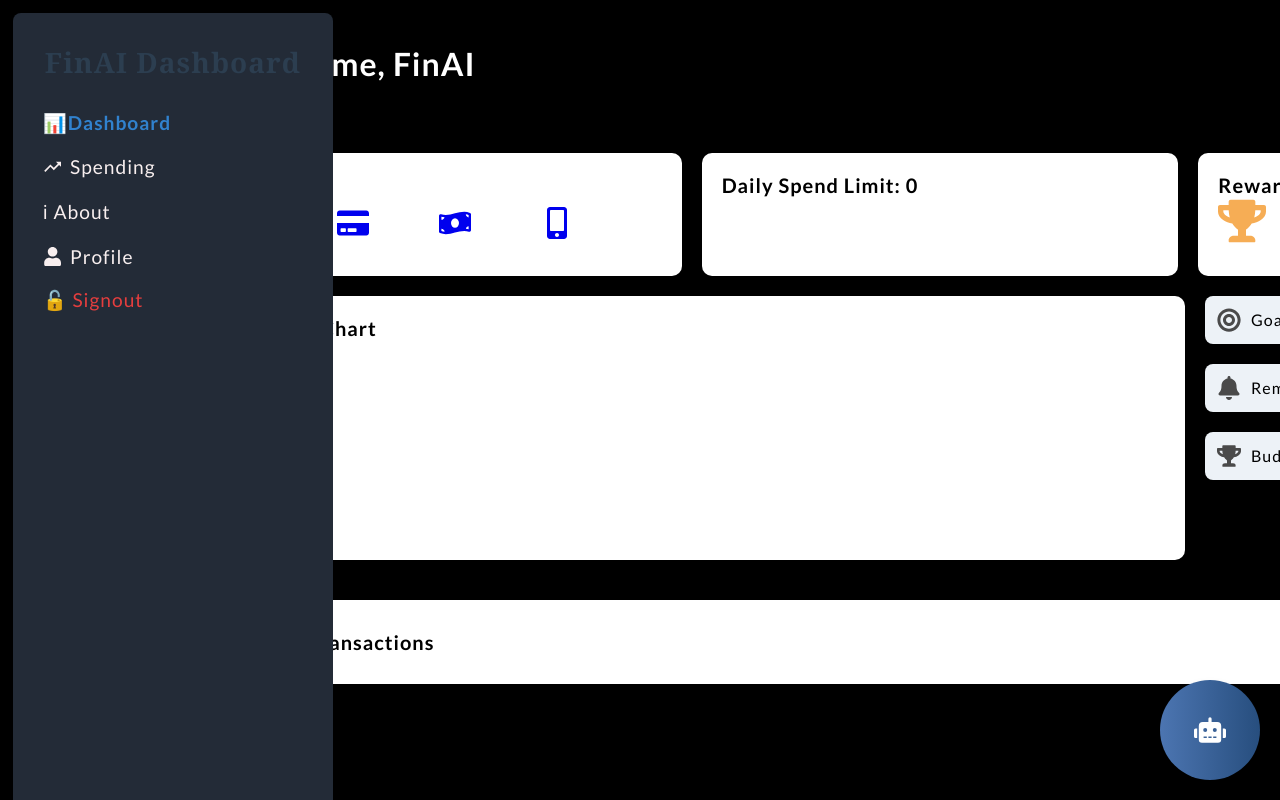
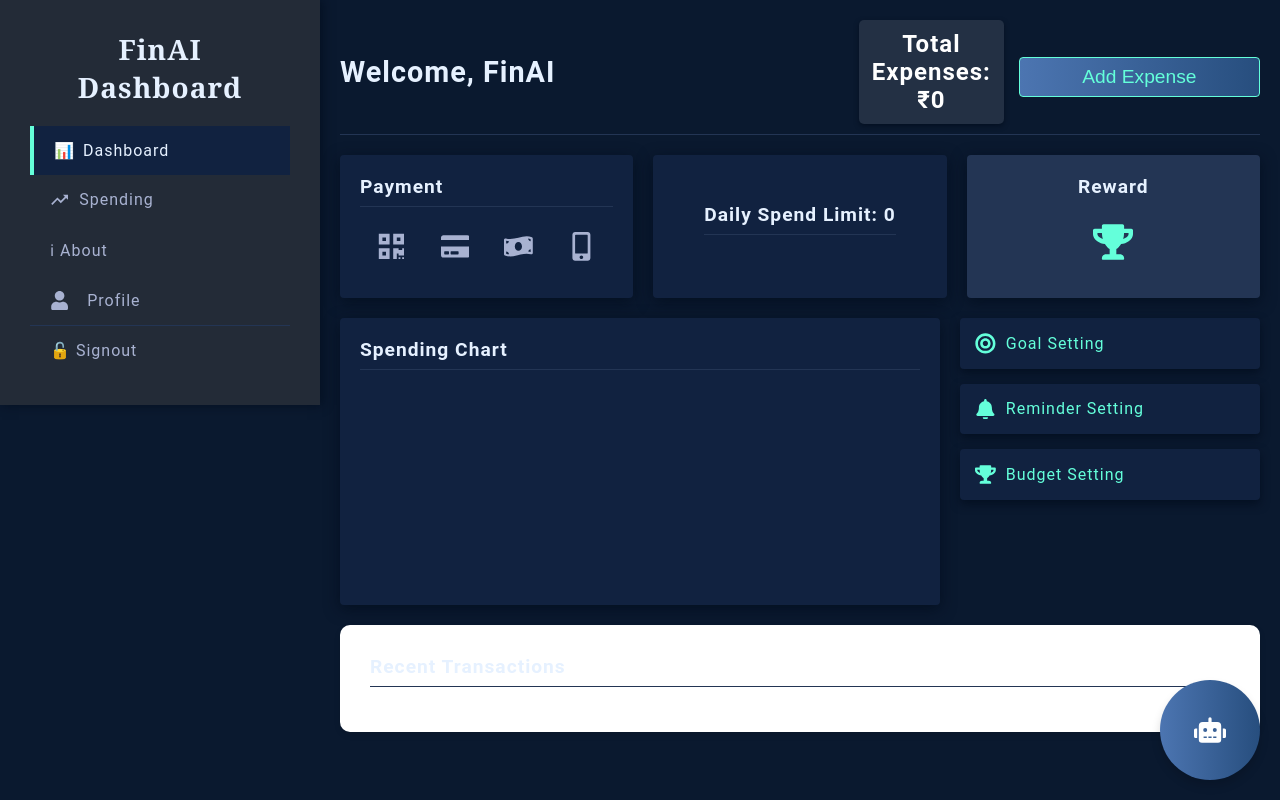
Before and after one commit to mariamaju/FINApp-frontend, a React (Create React App) app: page /dashboard in a window 1280 px wide. Built offline with nearby package versions, Linux system fonts and the light colour scheme.

Commit message:
april5 frontend

```diff
--- a/src/components/Dashboard.css
+++ b/src/components/Dashboard.css
@@ -1,77 +1,91 @@
-Dashboard.css
-/* Overall container */
+/* Navy, Black and White Theme Dashboard CSS */
+:root {
+  --navy-dark: #0a192f;
+  --navy-primary: #112240;
+  --navy-light: #233554;
+  --black: #020c1b;
+  --black-light: #0f1b2d;
+  --white: #e6f1ff;
+  --white-muted: #a8b2d1;
+  --accent: #64ffda;
+  --accent-light: rgba(100, 255, 218, 0.1);
+  --shadow-color: rgba(2, 12, 27, 0.7);
+}
+
+/* Base Layout */
 .dashboard-container {
   display: flex;
-  height: 100vh;
-  width: 100%;
+  min-height: 100vh;
+  background-color: var(--navy-dark);
+  color: var(--accent);
+  font-family: 'Roboto', sans-serif;
 }
 
 /* Sidebar */
 .sidebar {
-  width: 18%; /* Sidebar width */
-  background-color: rgb(255, 255, 255);
-  padding: 20px;
-  border-radius: 8px;
-  position: fixed;
-  top: 0;
-  left: 0;
-  height: 100vh;
-  z-index: 100; /* Ensures sidebar stays on top */
-  overflow-y: auto;
-  margin: 1%;
+  width: 250px;
+  background-color: var(--black);
+  padding: 20px 0;
+  box-shadow: 2px 0 10px var(--shadow-color);
+  z-index: 10;
 }
 
 .sidebar-header {
+  padding: 0 20px;
+  margin-bottom: 30px;
+  color: var(--white);
   font-size: 1.5rem;
-  font-weight: bold;
-  margin-bottom: 20px;
+  text-align: center;
+  font-weight: 600;
 }
 
 .sidebar-list {
-  list-style-type: none;
+  list-style: none;
   padding: 0;
+  margin: 0;
 }
 
 .sidebar-item {
+  padding: 15px 20px;
   display: flex;
   align-items: center;
-  padding: 10px 0;
-  font-size: 1.2rem;
-  color: #f8efef;
   cursor: pointer;
+  transition: background-color 0.3s, transform 0.2s;
+  color: var(--white-muted);
 }
 
 .sidebar-item:hover {
-  background-color: #0876ec;
-  border-radius: 4px;
+  background-color: var(--navy-light);
+  transform: translateX(5px);
+  color: var(--white);
 }
 
 .sidebar-item.active {
-  color: #3182ce;
-  font-weight: bold;
-}
-
-.sidebar-item.signout {
-  color: #e53e3e;
+  background-color: var(--navy-primary);
+  border-left: 4px solid var(--accent);
+  color: var(--white);
 }
 
 .sidebar-item .icon {
-  margin-right: 8px;
+  margin-right: 10px;
+  font-size: 1.2rem;
 }
 
+.sidebar-item-text {
+  margin-left: 8px;
+}
+
+.signout {
+  margin-top: auto;
+  border-top: 1px solid var(--navy-light);
+}
 
 /* Main Content */
 .main-content {
-  flex-grow: 1;
-  padding: 15px;
-  margin-left: 20%; /* To account for the sidebar width */
-  display: flex;
-  flex-direction: column;
-  gap: 20px;
-  min-height: 100vh;
-  width: 1500px;
-  /* background-color: white; */
- /* Light background for content area */
+  flex: 1;
+  padding: 20px;
+  background: var(--navy-dark);
+  overflow-y: auto;
 }
 
 /* Top Navigation */
@@ -79,228 +93,166 @@ Dashboard.css
   display: flex;
   justify-content: space-between;
   align-items: center;
-
+  margin-bottom: 20px;
+  padding-bottom: 10px;
+  border-bottom: 1px solid var(--navy-light);
 }
 
 .main-heading {
-  font-size: 2rem;
-  font-weight: bold;
-  color: white;
-  padding: 2%;
+  color: var(--white);
+  font-size: 1.8rem;
+  margin: 0;
 }
 
 .top-nav-actions {
   display: flex;
-  gap: 5px;
+  align-items: center;
+  gap: 15px;
 }
 
-.search-input {
-  padding: 8px;
-  border: 1px solid #ccc;
-  border-radius: 5px;
+.total-expenses {
+  background-color: var(--navy-primary);
+  padding: 8px 15px;
+  border-radius: 4px;
+  font-weight: 500;
+  box-shadow: 0 2px 5px var(--shadow-color);
 }
 
 .add-expense-btn {
-  padding: 8px 16px;
-  background-color: #3182ce;
-  color: white;
-  border: none;
-  border-radius: 5px;
+  background-color: transparent;
+  color: var(--accent);
+  border: 1px solid var(--accent);
+  padding: 8px 15px;
+  border-radius: 4px;
   cursor: pointer;
+  font-weight: 500;
+  transition: background-color 0.3s, transform 0.2s;
+}
+
+.add-expense-btn:hover {
+  background-color: var(--accent-light);
+  transform: translateY(-2px);
 }
 
 /* Dashboard Cards */
 .dashboard-cards {
-  display: flex;
+  display: grid;
+  grid-template-columns: repeat(auto-fit, minmax(250px, 1fr));
   gap: 20px;
-  justify-content: space-between; /* Distribute space evenly */
-  flex-wrap: nowrap; /* Keep cards on the same line */
-
+  margin-bottom: 20px;
 }
 
 .card {
-  background-color: white;
+  background-color: var(--navy-primary);
+  border-radius: 4px;
   padding: 20px;
-  border-radius: 10px;
-  box-shadow: 0 4px 6px rgba(0, 0, 0, 0.1);
-  width: calc(33.333% - 13.333px); /* Adjust the width of the cards */
-  /* Allow 3 cards to be evenly spaced within the container */
-  min-width: 300px;
+  box-shadow: 0 4px 15px var(--shadow-color);
+  transition: transform 0.3s;
+}
+/*.recent-transactions {
+  background-color: var(--black);
+  border-radius: 4px;
+  padding: 20px;
+  box-shadow: 0 4px 15px var(--shadow-color);
+}*/
+
+.card:hover {
+  transform: translateY(-5px);
 }
 
 .card-title {
-  font-size: 1.25rem;
-  font-weight: bold;
+  margin-top: 0;
+  color: var(--white);
+  font-size: 1.2rem;
+  margin-bottom: 15px;
+  border-bottom: 1px solid var(--navy-light);
+  padding-bottom: 8px;
+}
+
+/* Payment Card */
+.payment-card {
+  background-color: var(--navy-primary);
 }
 
 .payment-icons {
   display: flex;
-  gap: 70px;
-  font-size: 2rem;
-  color: #4a4a4a;
+  justify-content: space-around;
+  font-size: 1.8rem;
+}
+
+.payment-icons a {
+  color: var(--white-muted);
+  transition: color 0.3s, transform 0.3s;
   padding: 10px;
 }
 
-.reward-icon {
-  font-size: 3rem;
-  color: #f6ad55;
+.payment-icons a:hover {
+  color: var(--accent);
+  transform: scale(1.2);
 }
 
-/* Graph and Sidebar */
-.graph-and-sidebar {
+/* Daily Limit Card */
+.daily-limit-card {
+  background-color: var(--navy-primary);
   display: flex;
-  gap: 20px;
+  align-items: center;
+  justify-content: center;
 }
 
-.bar-chart {
-  flex: 2;
-  background-color: white;
-  padding: 20px;
-  border-radius: 10px;
-  box-shadow: 0 4px 6px rgba(0, 0, 0, 0.1);
+/* Rewards Card */
+.rewards-card {
+  background-color: var(--navy-light);
+  text-align: center;
+  position: relative;
+  cursor: pointer;
 }
 
-.settings-sidebar {
-  flex: 1;
-  display: flex;
-  flex-direction: column;
-  gap: 20px;
+.reward-icon {
+  font-size: 2.5rem;
+  color: var(--accent);
+  transition: transform 0.3s;
 }
 
-.setting-item {
-  display: flex;
-  align-items: center;
-  padding: 12px;
-  background-color: #edf2f7;
-  border-radius: 8px;
-  cursor: pointer;
-  transition: background-color 0.3s;
-}
-
-.setting-item:hover {
-  background-color: #e2e8f0;
-}
-
-.setting-item span {
-  margin-left: 10px;
-}
-
-.setting-icon {
-  font-size: 1.5rem;
-  color: #4a4a4a;
-}
-
-/* Recent Transactions */
-.recent-transactions {
-  background-color: white;
-  padding: 20px;
-  border-radius: 10px;
-  box-shadow: 0 4px 6px rgba(0, 0, 0, 0.1);
-  margin-top: 20px;
-}
-
-.transaction-list {
-  list-style-type: none;
-  padding: 0;
-}
-
-.transaction-item {
-  display: flex;
-  justify-content: space-between;
-  padding: 10px 0;
-  border-bottom: 1px solid #e2e8f0;
-}
-
-.transaction-amount {
-  color: #e53e3e;
-}
-
-/* Responsive layout adjustments for smaller screens */
-@media (max-width: 1024px) {
-  .dashboard-cards {
-    flex-direction: column; /* Stack cards vertically */
-    align-items: center;
-  }
-
-  .card {
-    width: 80%; /* On smaller screens, cards take up more width */
-  }
-
-  .graph-and-sidebar {
-    flex-direction: column;
-  }
-
-  .bar-chart, .settings-sidebar {
-    width: 100%;
-  }
-}
-
-@media (max-width: 768px) {
-  .top-nav {
-    flex-direction: column;
-    align-items: flex-start;
-  }
-
-  .top-nav-actions {
-    flex-direction: column;
-    gap: 10px;
-  }
-
-  .dashboard-cards {
-    flex-direction: column;
-  }
-}
-/* Reward Card Styles */
-.rewards-card {
-  position: relative;
-  cursor: pointer;
-  transition: all 0.3s ease;
-  min-height: 120px; /* Ensure consistent height */
-}
-
-.rewards-card:hover {
-  transform: scale(1.03);
+.rewards-card:hover .reward-icon {
+  transform: rotate(15deg) scale(1.1);
 }
 
 .reward-message {
   position: absolute;
-  top: 100%;
+  top: 0;
   left: 0;
   width: 100%;
-  padding: 15px;
-  background: white;
-  border-radius: 8px;
-  box-shadow: 0 4px 8px rgba(0,0,0,0.1);
-  z-index: 10;
-  margin-top: 10px;
+  height: 100%;
+  background-color: var(--navy-primary);
+  border-radius: 4px;
+  display: flex;
+  flex-direction: column;
+  justify-content: center;
+  align-items: center;
+  opacity: 0.95;
+  z-index: 100;
+  animation: fadeIn 0.3s;
 }
 
 .reward-message.happy {
-  background: #e8f5e9;
-  border-left: 5px solid #4caf50;
+  background-color: var(--navy-light);
+  border: 1px solid var(--accent);
 }
 
 .reward-message.sad {
-  background: #ffebee;
-  border-left: 5px solid #f44336;
+  background-color: var(--navy-primary);
+  border: 1px solid var(--white-muted);
 }
 
 .reward-emojis {
-  font-size: 24px;
-  text-align: center;
-  margin: 10px 0;
-  line-height: 1.5;
-}
-
-.reward-message p {
-  text-align: center;
-  font-weight: bold;
-  margin: 10px 0;
+  font-size: 1.8rem;
+  margin-bottom: 10px;
 }
 
 .advice {
+  text-align: left;
   margin-top: 10px;
-  font-size: 14px;
+  font-size: 0.9rem;
 }
 
 .advice ul {
@@ -308,6 +260,286 @@ Dashboard.css
   margin: 5px 0;
 }
 
-.advice li {
-  margin-bottom: 5px;
+/* Graph and Sidebar Layout */
+.graph-and-sidebar {
+  display: grid;
+  grid-template-columns: 2fr 1fr;
+  gap: 20px;
+  margin-bottom: 20px;
 }
+
+.bar-chart {
+  background-color: var(--navy-primary);
+  border-radius: 4px;
+  padding: 20px;
+  box-shadow: 0 4px 15px var(--shadow-color);
+}
+
+/* Custom bar chart colors */
+.recharts-rectangle.recharts-bar-rectangle {
+  fill: var(--accent) !important;
+}
+
+/* Settings Sidebar */
+.settings-sidebar {
+  display: flex;
+  flex-direction: column;
+  gap: 15px;
+}
+
+.setting-item {
+  background-color: var(--navy-primary);
+  border-radius: 4px;
+  padding: 15px;
+  display: flex;
+  align-items: center;
+  cursor: pointer;
+  transition: background-color 0.3s, transform 0.2s;
+  box-shadow: 0 4px 10px var(--shadow-color);
+}
+
+.setting-item:hover {
+  background-color: var(--navy-light);
+  transform: translateY(-3px);
+}
+
+.setting-icon {
+  margin-right: 10px;
+  font-size: 1.3rem;
+  color: var(--accent);
+}
+
+/* Recent Transactions */
+.recent-transactions {
+  background-color: var(--black);
+  border-radius: 4px;
+  padding: 20px;
+  box-shadow: 0 4px 15px var(--shadow-color);
+}
+
+.transaction-list {
+  list-style: none;
+  padding: 0;
+}
+
+.transaction-item {
+  display: flex;
+  justify-content: space-between;
+  padding: 12px 0;
+  border-bottom: 1px solid var(--navy-light);
+}
+
+.transaction-item:last-child {
+  border-bottom: none;
+}
+
+.transaction-amount {
+  font-weight: 500;
+  color: var(--accent);
+}
+
+/* Chatbot Styling */
+.chatbot-container {
+  position: fixed;
+  bottom: 20px;
+  right: 20px;
+  z-index: 1000;
+}
+
+.chatbot-toggle {
+  background-color: var(--navy-primary);
+  color: var(--accent);
+  width: 50px;
+  height: 50px;
+  border-radius: 50%;
+  display: flex;
+  align-items: center;
+  justify-content: center;
+  cursor: pointer;
+  box-shadow: 0 4px 15px var(--shadow-color);
+  font-size: 1.5rem;
+  transition: transform 0.3s;
+  border: 1px solid var(--accent);
+}
+
+.chatbot-toggle:hover {
+  transform: scale(1.1);
+  background-color: var(--accent-light);
+}
+
+.chatbot-window {
+  position: absolute;
+  bottom: 70px;
+  right: 0;
+  width: 300px;
+  height: 400px;
+  background-color: var(--navy-primary);
+  border-radius: 4px;
+  box-shadow: 0 10px 25px var(--shadow-color);
+  overflow: hidden;
+  display: flex;
+  flex-direction: column;
+  border: 1px solid var(--navy-light);
+}
+
+.chatbot-header {
+  background-color: var(--black);
+  padding: 10px 15px;
+  display: flex;
+  justify-content: space-between;
+  align-items: center;
+}
+
+.chatbot-close {
+  background: none;
+  border: none;
+  color: var(--white);
+  cursor: pointer;
+  font-size: 1.2rem;
+}
+
+.chatbot-messages {
+  flex: 1;
+  padding: 15px;
+  overflow-y: auto;
+  display: flex;
+  flex-direction: column;
+  gap: 10px;
+}
+
+.message {
+  padding: 10px 15px;
+  border-radius: 18px;
+  max-width: 80%;
+  word-wrap: break-word;
+}
+
+.bot-message {
+  background-color: var(--navy-light);
+  align-self: flex-start;
+  border-bottom-left-radius: 5px;
+}
+
+.user-message {
+  background-color: var(--black-light);
+  align-self: flex-end;
+  border-bottom-right-radius: 5px;
+  border: 1px solid var(--navy-light);
+}
+
+.chatbot-input {
+  display: flex;
+  padding: 10px;
+  border-top: 1px solid var(--navy-light);
+}
+
+.chatbot-input input {
+  flex: 1;
+  padding: 8px 15px;
+  border: none;
+  border-radius: 20px;
+  outline: none;
+  background-color: var(--black-light);
+  color: var(--white);
+}
+
+.chatbot-input button {
+  background-color: var(--navy-light);
+  color: var(--accent);
+  border: 1px solid var(--accent);
+  border-radius: 50%;
+  width: 36px;
+  height: 36px;
+  margin-left: 10px;
+  cursor: pointer;
+  display: flex;
+  align-items: center;
+  justify-content: center;
+}
+
+.chatbot-input button:hover {
+  background-color: var(--accent-light);
+}
+
+/* Animation */
+@keyframes fadeIn {
+  from {
+    opacity: 0;
+  }
+  to {
+    opacity: 0.95;
+  }
+}
+
+/* Responsive Adjustments */
+@media (max-width: 992px) {
+  .graph-and-sidebar {
+    grid-template-columns: 1fr;
+  }
+
+  .settings-sidebar {
+    flex-direction: row;
+    flex-wrap: wrap;
+  }
+
+  .setting-item {
+    flex: 1;
+    min-width: 200px;
+  }
+}
+
+@media (max-width: 768px) {
+  .dashboard-container {
+    flex-direction: column;
+  }
+
+  .sidebar {
+    width: 100%;
+    padding: 10px 0;
+  }
+
+  .sidebar-header {
+    margin-bottom: 15px;
+  }
+
+  .sidebar-list {
+    display: flex;
+    overflow-x: auto;
+    padding-bottom: 10px;
+  }
+
+  .sidebar-item {
+    padding: 10px 15px;
+    white-space: nowrap;
+  }
+
+  .top-nav {
+    flex-direction: column;
+    align-items: flex-start;
+    gap: 10px;
+  }
+
+  .top-nav-actions {
+    width: 100%;
+    justify-content: space-between;
+  }
+}
+.recent-transactions {
+  color: black;
+}
+
+/* .card-title {
+  color: black;
+} */
+
+.transaction-list {
+  color: black;
+}
+
+.transaction-item {
+  color: black;
+}
+
+.transaction-amount {
+  color: black;
+}
--- a/src/components/Profile.js
+++ b/src/components/Profile.js
@@ -26,13 +26,13 @@ const Profile = () => {
     const fetchUserData = async () => {
       const token = localStorage.getItem('token');
       try {
-        const response = await axios.get('http://localhost:3000/api/auth/user', {
+        const response = await axios.get('http://localhost:3000/api/auth/user-details', {
           headers: {
             Authorization: `Bearer ${token}`
           }
         });
         setUserData({
-          name: response.data.name || '',
+          name: `${response.data.firstName || ''} ${response.data.lastName || ''}`.trim(),
           email: response.data.email || '',
           phone: response.data.phone || '',
           bankName: response.data.bankName || ''
@@ -59,7 +59,7 @@ const Profile = () => {
     const token = localStorage.getItem('token');
     setIsLoading(true);
     try {
-      await axios.put('http://localhost:3000/api/auth/update-profile', userData, {
+      await axios.put('http://localhost:3000/api/auth/update-user', userData, {
         headers: {
           Authorization: `Bearer ${token}`
         }
```
Also changed, not shown: src/components/AdminDashboard.js (+4 -9 lines).
